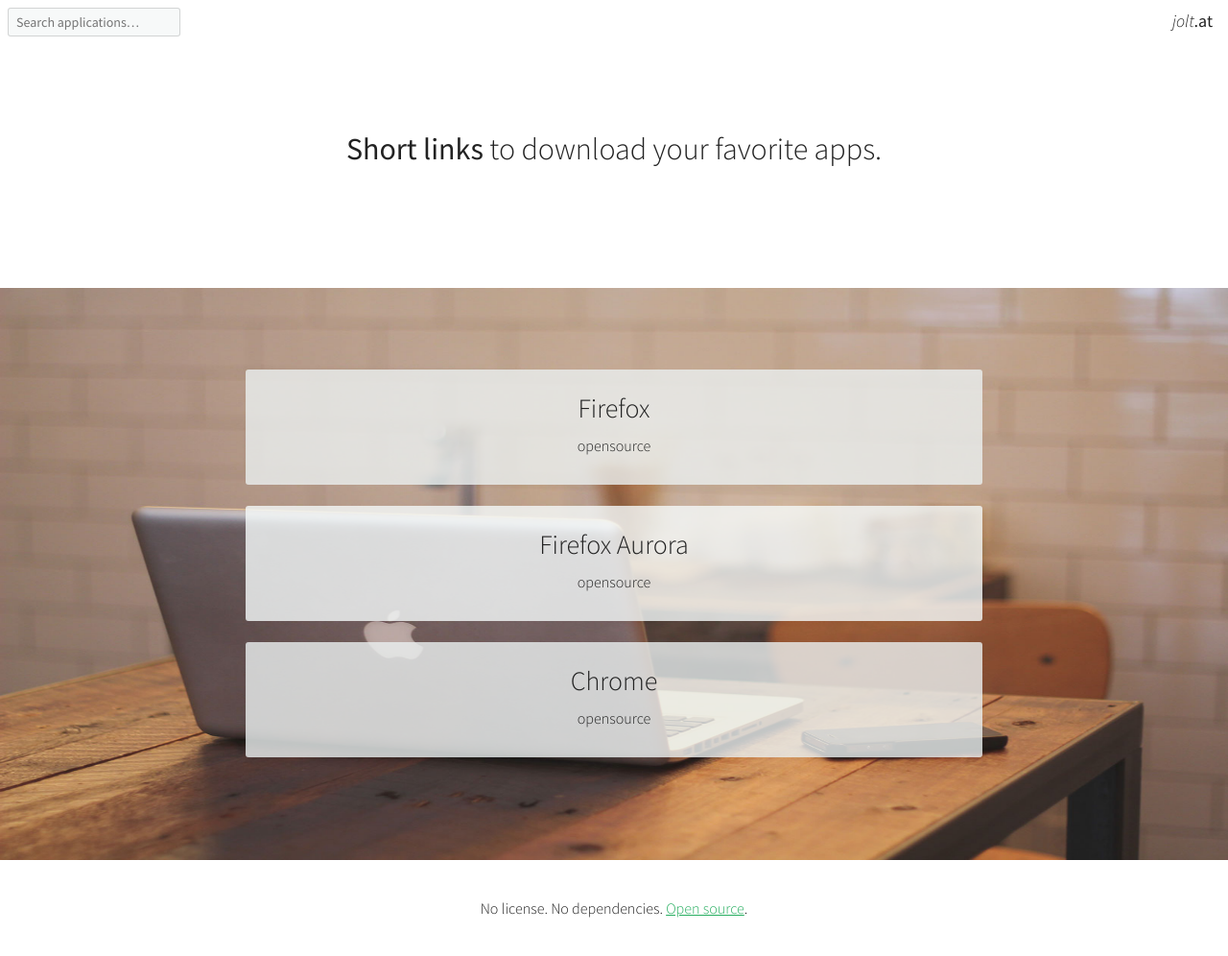
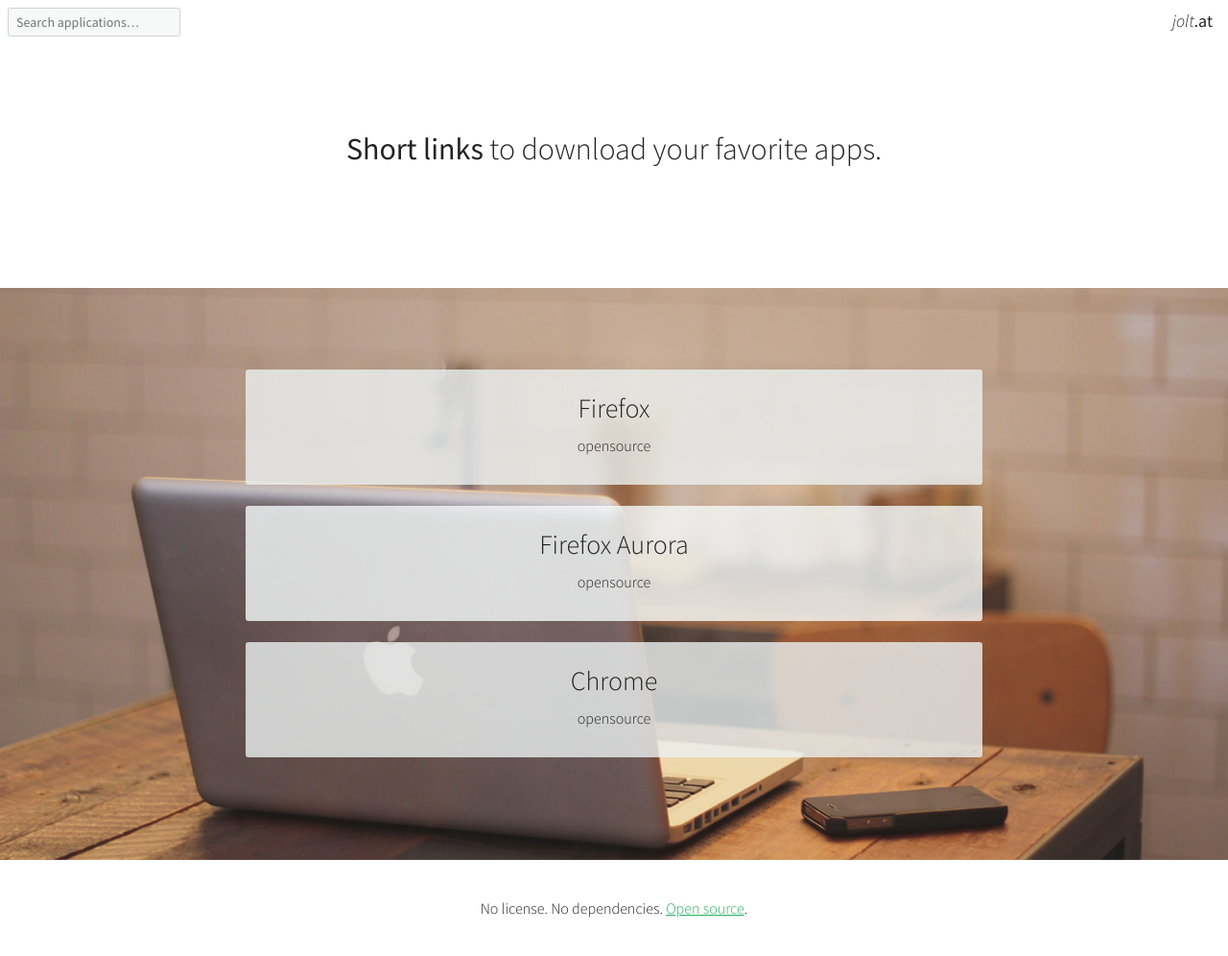
Before and after one commit to dnordstrom/jolt.at, a plain HTML site: page index.html in a window 1280 px wide. Shown: the whole page at 96% size. Drawn offline with Linux system fonts and the light colour scheme.

Commit message:
Background update.

```diff
--- a/app.css
+++ b/app.css
@@ -133,7 +133,8 @@ body > h2 {
 
 section {
   background-attachment: fixed;
-  background-size: 100% 100%;
+  background-size: cover;
+  background-position: center center;
   background-image: url('/images/plain_and_simple.jpg');
   padding: 85px 0px 85px 0px;
   position: relative;
```
